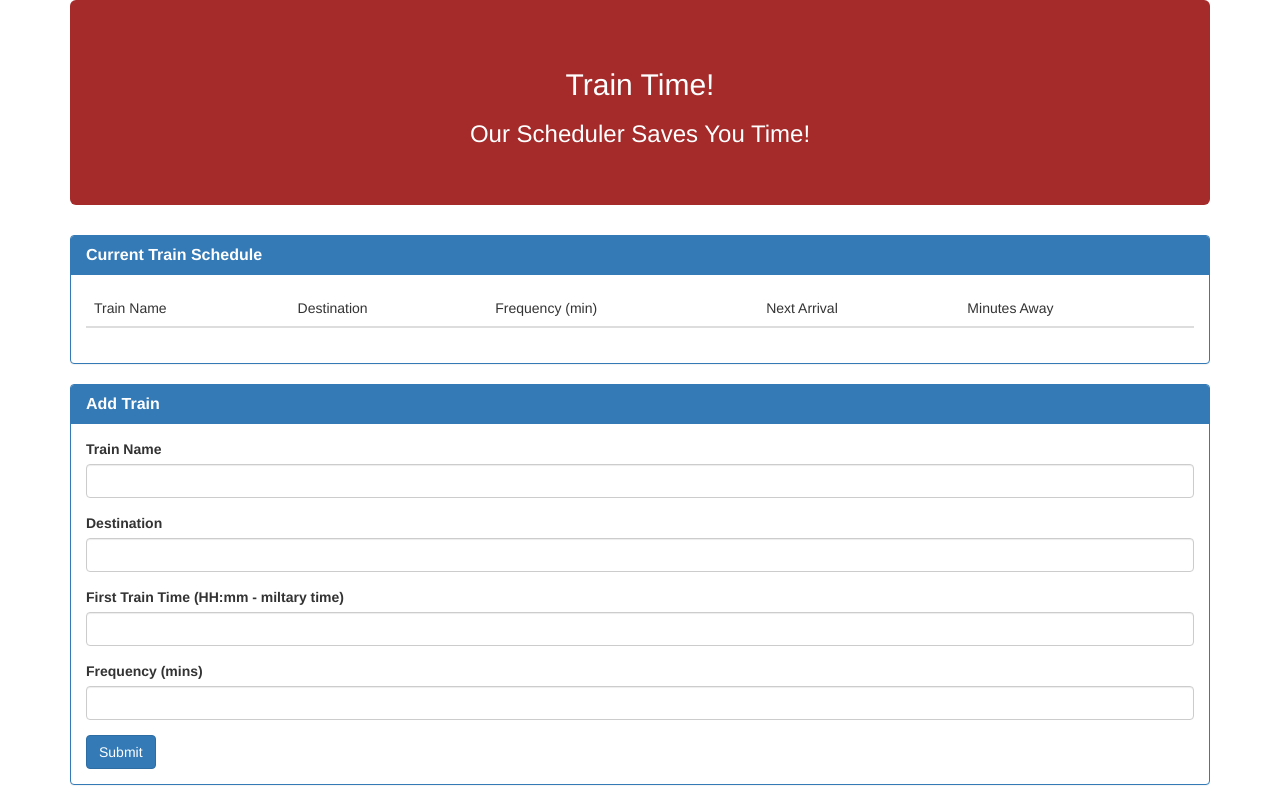
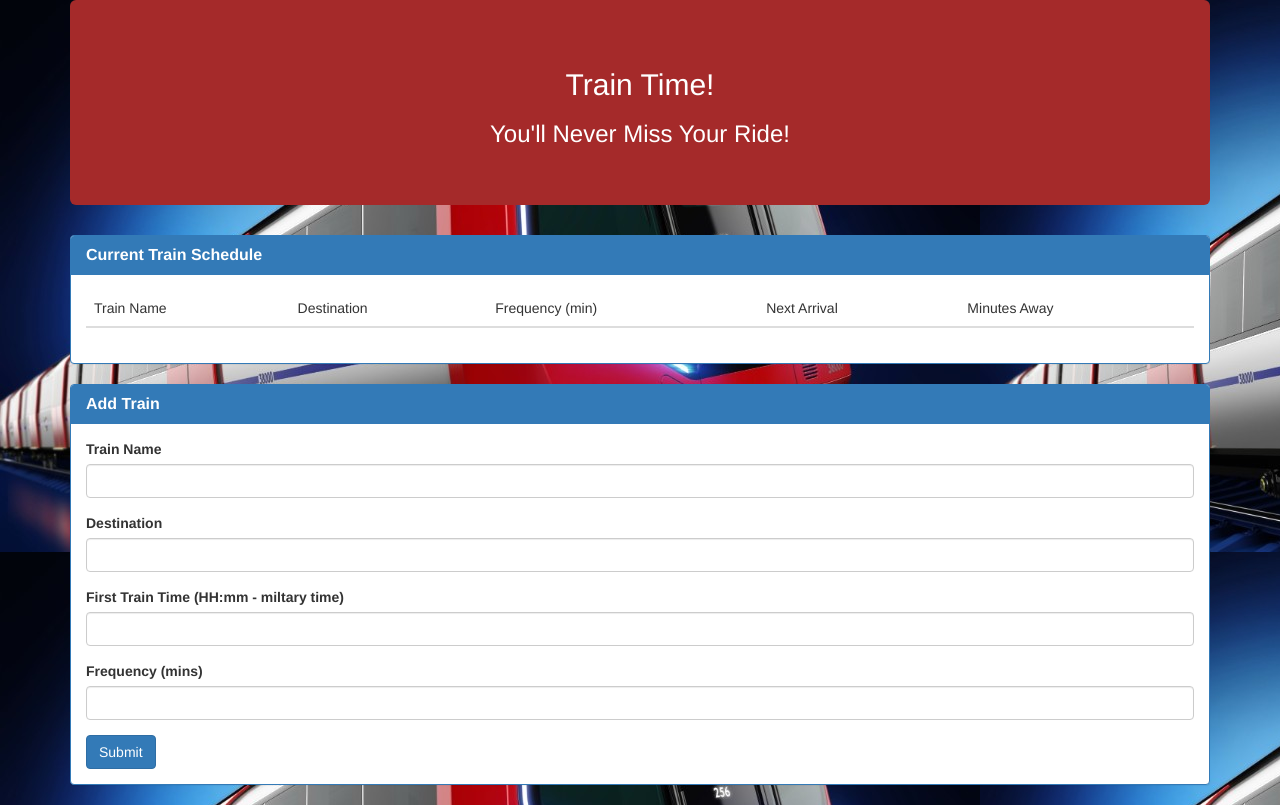
Before and after one commit to HKhem0927/Firebase-Train-Scheduler, a PHP site: page / in a window 1280 px wide. Run offline with PHP 8.4, Linux system fonts and the light colour scheme; lists and menus that the app fills with data are empty; some libraries are stand-ins or nearby versions.

Commit message:
addedsomecss

```diff
--- a/assets/css/style.css
+++ b/assets/css/style.css
@@ -1,8 +1,10 @@
-body {
-
-}
 .jumbotron {
 	background-color: brown;
 	;
 	color: white;
 }
+
+body {
+	background-image: url("../images/train.jpg");
+
+}
--- a/index.html
+++ b/index.html
@@ -33,7 +33,7 @@
 
 	<div class="jumbotron">
 		<h2 class="text-center">Train Time!</h1>
-		<h3 class="text-center">Our Scheduler Saves You Time!</h3>
+		<h3 class="text-center">You'll Never Miss Your Ride!</h3>
 	</div>
 
 	<div class="row">
```
Also changed, not shown: assets/images/train.jpg (added).
